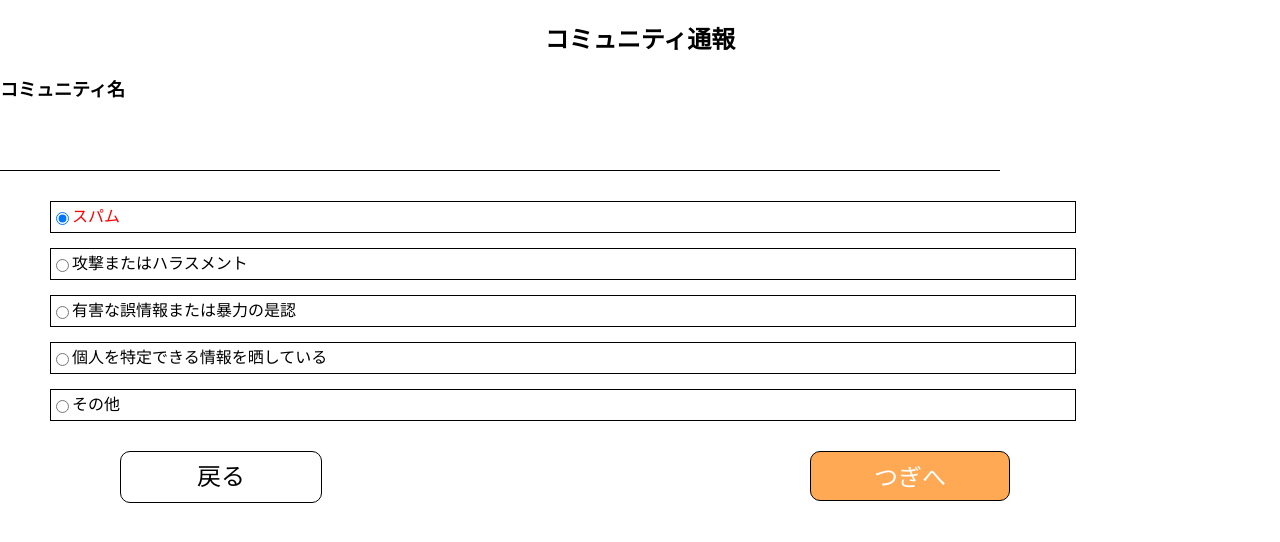
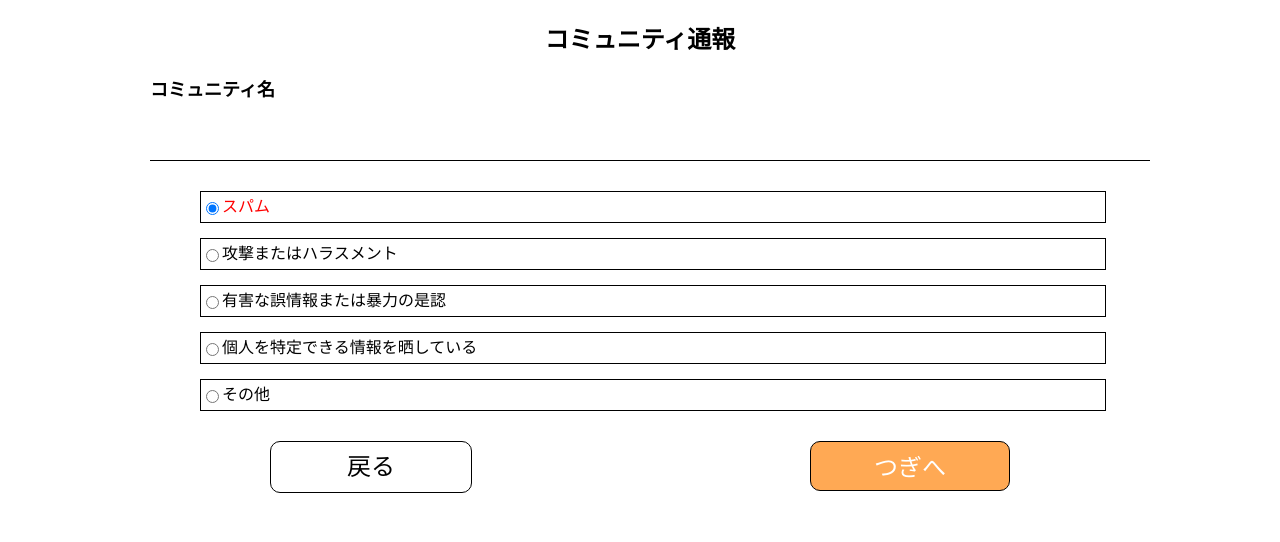
Before and after one commit to chibachibaibu2003/app_oshimore, a Flask app: template templates/user/community_report.html in a window 1280 px wide. Shown: the part 64-606 px from the top of the page. Run offline with Flask 3, Linux system fonts and the light colour scheme; the template is opened without the code that fills it, so the values that code supplies are empty.

Commit message:
invitation.cssの修正

```diff
--- a/static/css/invitation.css
+++ b/static/css/invitation.css
@@ -96,8 +96,9 @@
     float: right;
 }
 
-.community-info1{
-    margin-left:150px
+.community-info1 {
+    margin-left: 150px
+}
 
 .underline {
     text-decoration: underline;
@@ -270,4 +271,3 @@
 .rejection:active {
     transform: translateY(4px);
 }
-}
```
Lines whose indentation alone changed are shown as unchanged.
